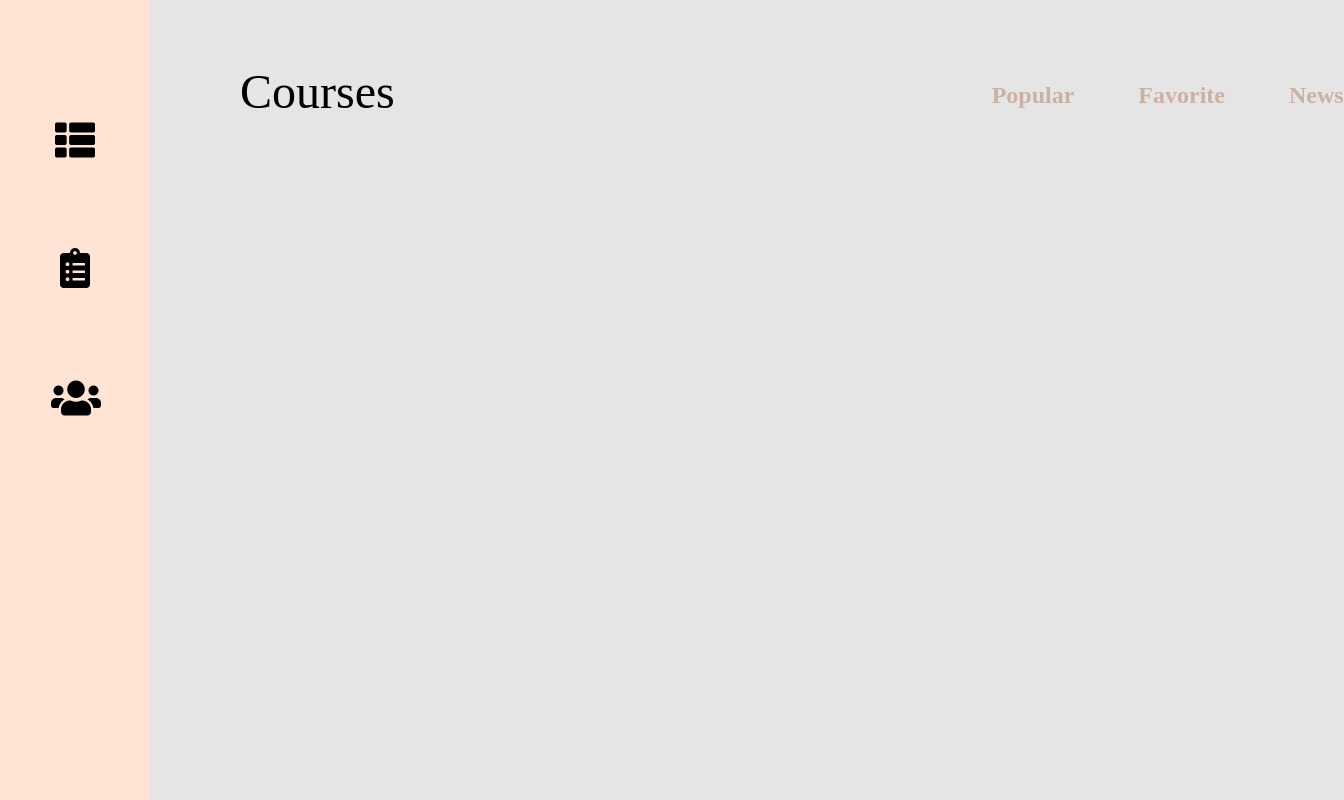
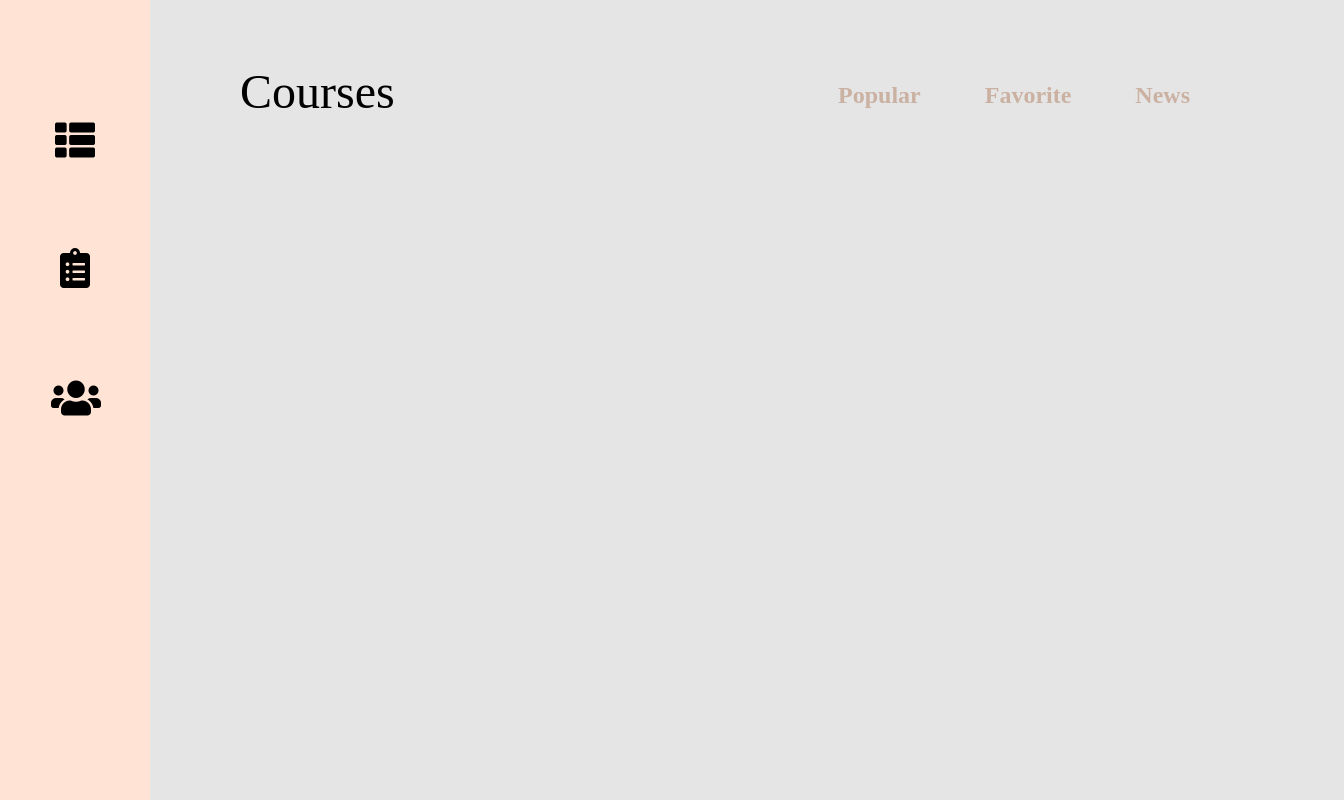
Before and after one commit to Avik013/web-site, a React (Create React App) app: page / in a window 1280 px wide. Shown: the whole page, 1344 px wide, since content can reach past the window. Built offline with nearby package versions, Linux system fonts and the light colour scheme.

Commit message:
changing the page component and adding new styles

```diff
--- a/src/App/Components/Navbar/Navbar.css
+++ b/src/App/Components/Navbar/Navbar.css
@@ -1,5 +1,5 @@
 .navbar-container {
-  background-color: #FFE4D6;
+  background-color: #ffe4d6;
   width: 150px;
   position: fixed;
   top: 0;
@@ -10,7 +10,6 @@
 .navbar-items {
   display: flex;
   flex-direction: column;
-
 }
 
 /* Icons */
@@ -21,11 +20,8 @@
   left: 51px;
   right: 51px;
   font-size: 40px;
-  /* width: 48px;
-  height: 48px; */
   text-align: center;
   color: initial;
-
 }
 
 .fa-clipboard-list {
@@ -34,8 +30,6 @@
   left: 51px;
   right: 51px;
   font-size: 40px;
-  /* width: 48px;
-  height: 48px; */
   text-align: center;
   color: initial;
 }
@@ -45,8 +39,6 @@
   top: 378px;
   left: 51px;
   right: 51px;
-  /* width: 48px;
-  height: 48px; */
   font-size: 40px;
   text-align: center;
   color: initial;
--- a/src/App/Components/Navbar/Navbar.jsx
+++ b/src/App/Components/Navbar/Navbar.jsx
@@ -4,6 +4,7 @@ import { Link } from "react-router-dom";
 import "./Navbar.css";
 
 const Navbar = () => {
+
   return (
     <div className="navbar-container">
       <nav className="navbar-items">
--- a/src/App/Components/Pages/Courses/Courses.css
+++ b/src/App/Components/Pages/Courses/Courses.css
@@ -1,14 +1,22 @@
-.courses__container {
-  display: flex;
+.courses__container{
+  /* display: flex; */
+  /* justify-content: space-between; */
 
+  margin-left: 240px;
+  margin-top: 64px;
+  margin-right: 90px;
+  width: 1200px;
   font-family: "Montserrat";
   font-size: 24px;
 }
 
-.courses__container h1 {
-  margin-left: 240px;
-  margin-top: 64px;
+.courses__container header {
+  display: flex;
+  justify-content: space-between;
 
+}
+
+header h1 {
   font-style: normal;
   font-weight: normal;
   font-size: 48px;
@@ -16,20 +24,25 @@
   color: #000000;
 }
 
-.courses__container ul {
+header ul {
   display: flex;
 
   list-style: none;
-
-  margin-top: 82px;
-  margin-left: 533px;
 }
 
-.courses__container ul li {
+header ul li {
   margin-left: 64px;
+  padding-top: 18px;
 
   font-style: normal;
   font-weight: bold;
 
   color: #cbb1a2;
 }
+header ul li span {
+  transition: all 0.5s;
+  cursor: pointer;
+}
+header ul li span:hover {
+  color: #6749A5;
+}
--- a/src/App/Components/Pages/Courses/Courses.jsx
+++ b/src/App/Components/Pages/Courses/Courses.jsx
@@ -5,12 +5,14 @@ import "./Courses.css";
 const Courses = () => {
   return (
     <div className="courses__container">
-      <h1>Courses</h1>
-      <ul>
-        <li>Popular</li>
-        <li>Favorite</li>
-        <li>News</li>
-      </ul>
+      <header>
+        <h1>Courses</h1>
+        <ul>
+          <li><span>Popular</span></li>
+          <li><span>Favorite</span></li>
+          <li><span>News</span></li>
+        </ul>
+      </header>
     </div>
   )
 }
--- a/src/App/Components/Pages/ShoppingList/ShoppingList.css
+++ b/src/App/Components/Pages/ShoppingList/ShoppingList.css
@@ -1,31 +1,43 @@
 .shopping-list__container {
   display: flex;
+  justify-content: space-between;
 
+  margin-left: 240px;
+  margin-top: 64px;
+  margin-right: 90px;
+  width: 1200px;
   font-family: "Montserrat";
   font-size: 24px;
-
 }
 
 .shopping-list__container h1 {
-  margin-left: 240px;
-  margin-top: 64px;
-
   font-style: normal;
   font-weight: normal;
   font-size: 48px;
+
   color: #000000;
 }
 
 .shopping-list__container ul {
   display: flex;
+
   list-style: none;
-  margin-top: 82px;
-  margin-left: 417px;
 }
 
 .shopping-list__container ul li {
   margin-left: 64px;
+  padding-top: 18px;
+
   font-style: normal;
   font-weight: bold;
+
   color: #cbb1a2;
 }
+
+.shopping-list__container ul li span {
+  transition: all 0.5s;
+}
+.shopping-list__container ul li span:hover {
+  color: #6749A5;
+  cursor: pointer;
+}
--- a/src/App/Components/Pages/ShoppingList/ShoppingList.jsx
+++ b/src/App/Components/Pages/ShoppingList/ShoppingList.jsx
@@ -7,9 +7,9 @@ const ShoppingList = () => {
     <div className="shopping-list__container">
       <h1>Shopping List</h1>
       <ul>
-        <li>Popular</li>
-        <li>Favorite</li>
-        <li>News</li>
+        <li><span>Popular</span></li>
+        <li><span>Favorite</span></li>
+        <li><span>News</span></li>
       </ul>
     </div>
   );
--- a/src/App/Components/Pages/Users/Users.css
+++ b/src/App/Components/Pages/Users/Users.css
@@ -1,14 +1,16 @@
 .users__container {
   display: flex;
+  justify-content: space-between;
 
+  margin-left: 240px;
+  margin-top: 64px;
+  margin-right: 90px;
+  width: 1200px;
   font-family: "Montserrat";
   font-size: 24px;
 }
 
 .users__container h1 {
-  margin-left: 240px;
-  margin-top: 64px;
-
   font-style: normal;
   font-weight: normal;
   font-size: 48px;
@@ -20,16 +22,22 @@
   display: flex;
 
   list-style: none;
-
-  margin-top: 82px;
-  margin-left: 578px;
 }
 
 .users__container ul li {
   margin-left: 64px;
+  padding-top: 18px;
 
   font-style: normal;
   font-weight: bold;
 
   color: #cbb1a2;
 }
+
+.users__container ul li span {
+  transition: all 0.5s;
+}
+.users__container ul li span:hover {
+  color: #6749A5;
+  cursor: pointer;
+}
--- a/src/App/Components/Pages/Users/Users.jsx
+++ b/src/App/Components/Pages/Users/Users.jsx
@@ -7,9 +7,9 @@ const Users = () => {
     <div className="users__container">
       <h1>Users</h1>
       <ul>
-        <li>Popular</li>
-        <li>Favorite</li>
-        <li>News</li>
+        <li><span>Popular</span></li>
+        <li><span>Favorite</span></li>
+        <li><span>News</span></li>
       </ul>
     </div>
   )
```
